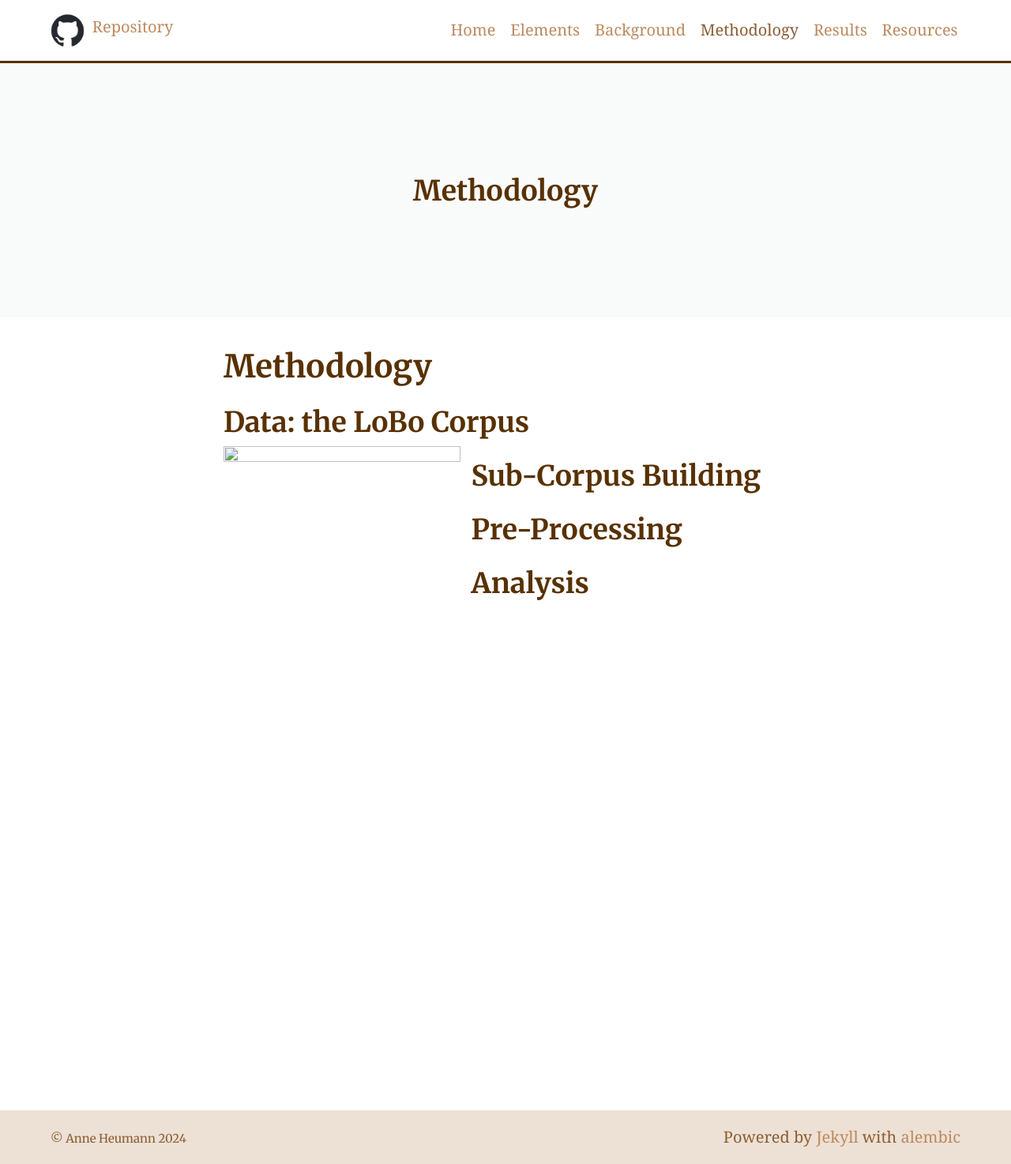
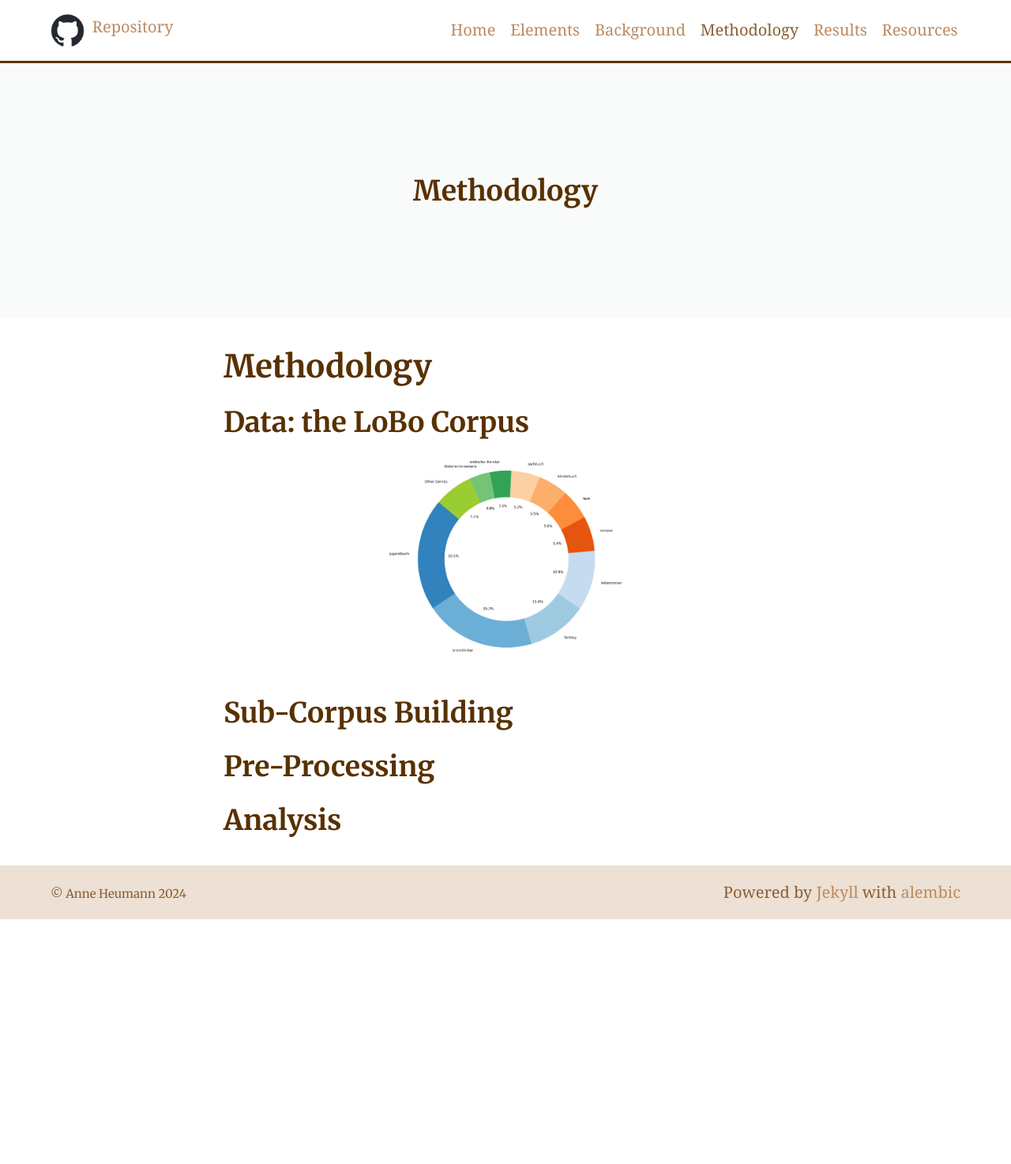
Before and after one commit to aheuma/IncentivizedBookReviews, a Jekyll site: the page built from methodology.md, in a window 1280 px wide. Shown: the whole page at 79% size. Built offline with Jekyll 4.4.1, drawn with Linux system fonts in a browser that asks for light colours; after the commit the page ends 1164 px from its top, so only the background shows below that.

Commit message:
Correct path and fileNotFoundError

```diff
--- a/methodology.md
+++ b/methodology.md
@@ -7,7 +7,7 @@ feature_text: |
 
 ## Data: the LoBo Corpus
 
-{% include figure.html image=".\assets\images\reviews_per_genre_PIE.jpg" position="left" width="300" height="800" %}
+{% include figure.html image="/assets/images/reviews_per_genre_PIE.png" position="center" height="800" width="300" %}
 
 ## Sub-Corpus Building
 
```
